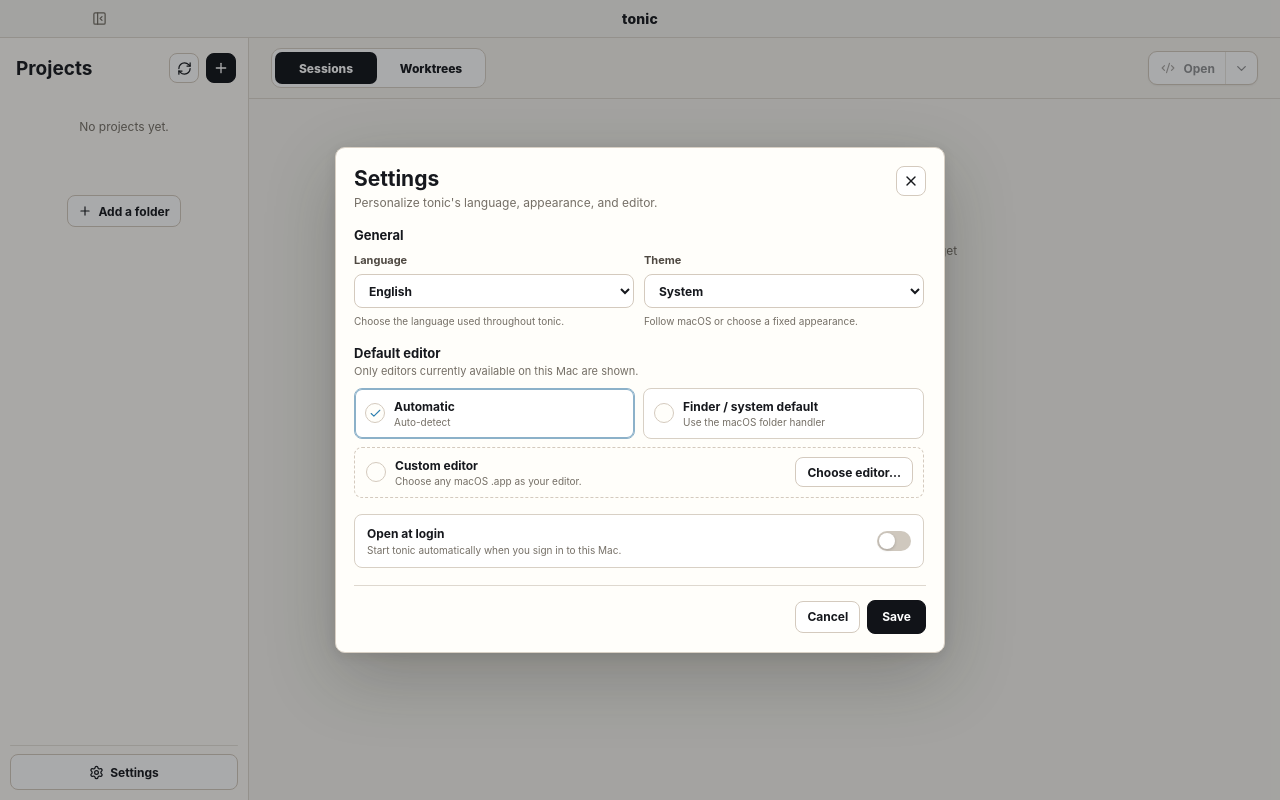
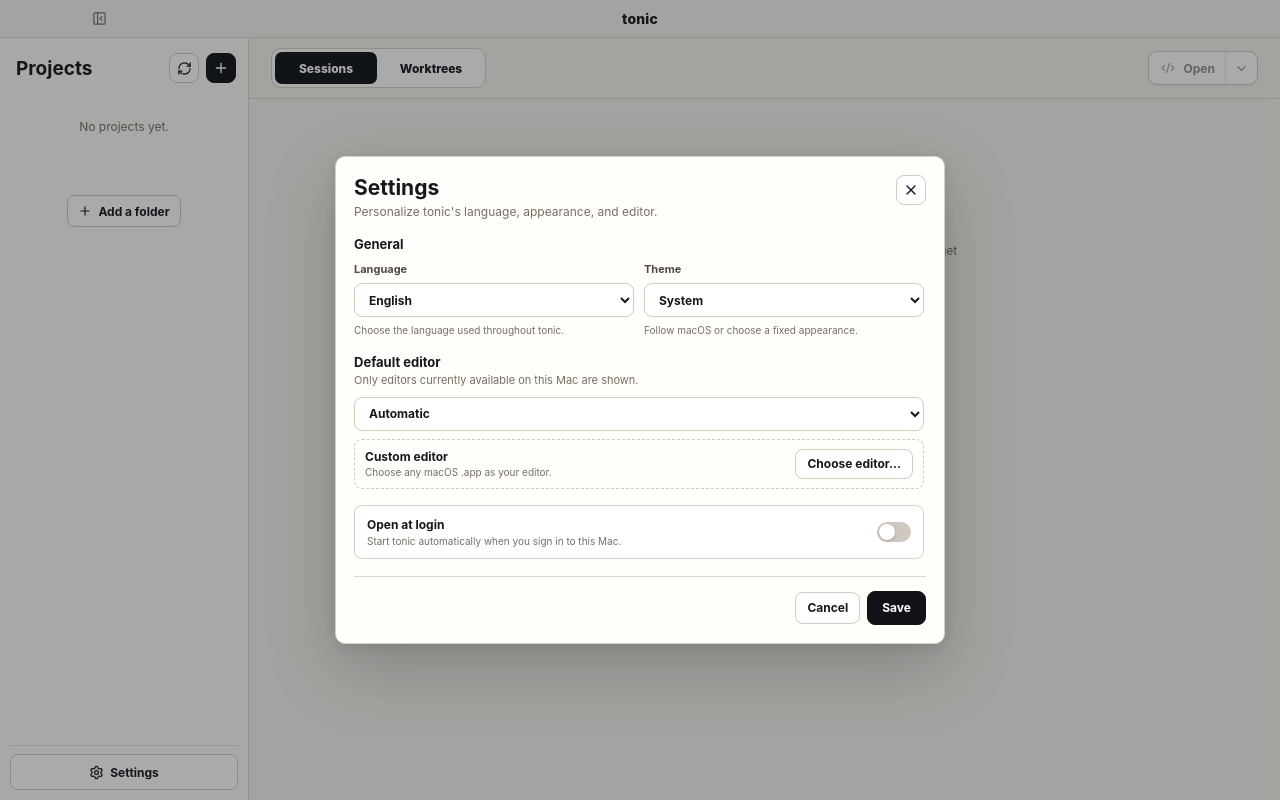
Before and after one commit to coffeedeveloper/tonic, a React (Vite) app: page / in a window 1280 px wide. Both pictures are taken after a click on the button "Settings". Built offline with nearby package versions, Linux system fonts and the light colour scheme.

Commit message:
refactor(app): simplify session and editor controls

```diff
--- a/src/components/SessionCard.tsx
+++ b/src/components/SessionCard.tsx
@@ -65,6 +65,13 @@
     { name: title }
   );
   const detailsTooltipProps = tooltipProps(detailsLabel, "left");
+  const resumeLabel = copied
+    ? t("session.copied")
+    : t("session.resumeAria", { name: title });
+  const resumeTooltipProps = tooltipProps(
+    copied ? t("session.copied") : t("session.resume"),
+    "left"
+  );
 
   return (
     <article
@@ -198,8 +205,12 @@
           className={`record-action-button ${copied ? "copied" : ""}`}
           type="button"
           disabled={copying}
-          aria-label={t("session.resumeAria", { name: title })}
-          onClick={onResume}
+          aria-label={resumeLabel}
+          {...resumeTooltipProps}
+          onClick={() => {
+            resumeTooltipProps.onMouseLeave();
+            onResume();
+          }}
         >
           {copying ? (
             <LoaderCircle className="spin" size={15} aria-hidden="true" />
@@ -208,7 +219,6 @@
           ) : (
             <Copy size={15} aria-hidden="true" />
           )}
-          {copied ? t("session.copied") : t("session.resume")}
         </button>
       </div>
 
--- a/src/components/SettingsModal.tsx
+++ b/src/components/SettingsModal.tsx
@@ -1,4 +1,4 @@
-import { Check, LoaderCircle, X } from "lucide-react";
+import { LoaderCircle, X } from "lucide-react";
 import { useEffect, useMemo, useRef, useState } from "react";
 import type { FormEvent, MouseEvent } from "react";
 import { useI18n } from "../i18n";
@@ -205,58 +205,40 @@
               <p>{t("settings.editorHint")}</p>
             </div>
 
-            <div className="editor-choice-group" role="radiogroup" aria-label={t("settings.editorAria")}>
-              <div className="editor-options">
-                {availableEditors.map((editor) => (
-                  <label
-                    className={`editor-option ${draft.editorId === editor.id ? "selected" : ""}`}
-                    key={editor.id}
-                  >
-                    <input
-                      type="radio"
-                      name="editor"
-                      value={editor.id}
-                      checked={draft.editorId === editor.id}
-                      onChange={() => setDraft((current) => ({ ...current, editorId: editor.id }))}
-                    />
-                    <span className="editor-check" aria-hidden="true">
-                      {draft.editorId === editor.id ? <Check size={13} /> : null}
-                    </span>
-                    <span className="editor-copy">
-                      <strong>{editorName(editor)}</strong>
-                      <span>
-                        {editor.id === "system"
-                          ? t("settings.systemHandler")
-                          : editor.appPath || editor.name}
-                      </span>
-                    </span>
-                  </label>
-                ))}
-              </div>
-
-              <div className={`custom-editor-row ${draft.editorId === "custom" ? "selected" : ""}`}>
-                <button
-                  className="custom-editor-choice"
-                  type="button"
-                  role="radio"
-                  aria-checked={draft.editorId === "custom"}
-                  disabled={!customEditorPath || saving || choosingCustomEditor}
-                  onClick={() =>
+            <div className="editor-choice-group">
+              <label className="editor-select-field">
+                <span className="sr-only">{t("settings.editorAria")}</span>
+                <select
+                  className="settings-select"
+                  value={draft.editorId}
+                  onChange={(event) => {
+                    const editorId = event.target.value;
                     setDraft((current) => ({
                       ...current,
-                      editorId: "custom",
-                      customEditorPath
-                    }))
-                  }
+                      editorId,
+                      customEditorPath:
+                        editorId === "custom" ? customEditorPath : current.customEditorPath
+                    }));
+                  }}
                 >
-                  <span className="editor-check" aria-hidden="true">
-                    {draft.editorId === "custom" ? <Check size={13} /> : null}
-                  </span>
-                  <span className="custom-editor-copy">
-                    <strong>{customEditorName || t("settings.customEditor")}</strong>
-                    <span>{customEditorPath || t("settings.customEditorHint")}</span>
-                  </span>
-                </button>
+                  {availableEditors.map((editor) => (
+                    <option key={editor.id} value={editor.id}>
+                      {editorName(editor)}
+                    </option>
+                  ))}
+                  {customEditorPath ? (
+                    <option value="custom">
+                      {t("settings.customEditor")} · {customEditorName}
+                    </option>
+                  ) : null}
+                </select>
+              </label>
+
+              <div className="custom-editor-row">
+                <span className="custom-editor-copy">
+                  <strong>{customEditorName || t("settings.customEditor")}</strong>
+                  <span>{customEditorPath || t("settings.customEditorHint")}</span>
+                </span>
                 <button
                   className="secondary-button"
                   type="button"
--- a/src/i18n.tsx
+++ b/src/i18n.tsx
@@ -145,7 +145,6 @@
   "settings.autoEditor": "Automatic · {name}",
   "settings.autoDetect": "Automatic",
   "settings.systemEditor": "Finder / system default",
-  "settings.systemHandler": "Use the macOS folder handler",
   "settings.customEditor": "Custom editor",
   "settings.customEditorHint": "Choose any macOS .app as your editor.",
   "settings.chooseEditor": "Choose editor…",
@@ -309,7 +308,6 @@
   "settings.autoEditor": "自动 · {name}",
   "settings.autoDetect": "自动选择",
   "settings.systemEditor": "Finder / 系统默认",
-  "settings.systemHandler": "使用 macOS 文件夹打开方式",
   "settings.customEditor": "自定义编辑器",
   "settings.customEditorHint": "选择任意 macOS .app 作为编辑器。",
   "settings.chooseEditor": "选择编辑器…",
--- a/src/styles/app.css
+++ b/src/styles/app.css
@@ -1058,88 +1058,6 @@
   font-size: 11px;
 }
 
-.editor-options {
-  display: grid;
-  grid-template-columns: repeat(2, minmax(0, 1fr));
-  gap: 8px;
-}
-
-.editor-option {
-  display: grid;
-  grid-template-columns: auto minmax(0, 1fr);
-  align-items: center;
-  gap: 9px;
-  min-width: 0;
-  border: 1px solid var(--border);
-  border-radius: 8px;
-  background: var(--surface-strong);
-  cursor: pointer;
-  padding: 10px;
-  transition:
-    border-color 0.15s ease,
-    background-color 0.15s ease,
-    box-shadow 0.15s ease;
-}
-
-.editor-option:hover:not(.unavailable) {
-  background: var(--hover);
-}
-
-.editor-option.selected {
-  border-color: #8cb1c9;
-  box-shadow: inset 0 0 0 1px #8cb1c9;
-}
-
-.editor-option.unavailable {
-  cursor: not-allowed;
-  opacity: 0.5;
-}
-
-.editor-option input {
-  position: absolute;
-  width: 1px;
-  height: 1px;
-  opacity: 0;
-}
-
-.editor-check {
-  display: grid;
-  width: 20px;
-  height: 20px;
-  place-items: center;
-  border: 1px solid var(--border-control);
-  border-radius: 999px;
-  background: var(--surface);
-  color: var(--focus);
-}
-
-.editor-option:has(input:focus-visible) {
-  outline: 2px solid var(--focus);
-  outline-offset: 2px;
-}
-
-.editor-copy {
-  display: grid;
-  gap: 2px;
-  min-width: 0;
-}
-
-.editor-copy strong,
-.editor-copy span {
-  overflow: hidden;
-  text-overflow: ellipsis;
-  white-space: nowrap;
-}
-
-.editor-copy strong {
-  font-size: 12px;
-}
-
-.editor-copy span {
-  color: var(--text-muted);
-  font-size: 10px;
-}
-
 .launch-setting {
   display: grid;
   grid-template-columns: minmax(0, 1fr) auto;
--- a/src/styles/detail-overrides.css
+++ b/src/styles/detail-overrides.css
@@ -367,8 +367,12 @@
 }
 
 .session-card .record-action-button {
+  width: 34px;
+  min-width: 34px;
+  height: 34px;
   min-height: 34px;
   border-radius: 9px;
+  padding: 0;
 }
 
 .session-detail-panel {
--- a/src/styles/theme.css
+++ b/src/styles/theme.css
@@ -309,12 +309,6 @@
   background: rgba(0, 0, 0, 0.56);
 }
 
-:root[data-theme="dark"] .editor-option.selected,
-:root[data-theme="dark"] .choice-option.selected {
-  border-color: var(--focus);
-  box-shadow: inset 0 0 0 1px var(--focus);
-}
-
 :root[data-theme="dark"] .switch {
   background: #555b65;
 }
@@ -378,29 +372,9 @@
   gap: 8px;
 }
 
-.custom-editor-row.selected {
-  border-style: solid;
-  border-color: var(--focus);
-  box-shadow: inset 0 0 0 1px var(--focus);
-}
-
-.custom-editor-choice {
-  display: grid;
-  grid-template-columns: auto minmax(0, 1fr);
-  align-items: center;
-  gap: 9px;
+.editor-select-field {
+  display: block;
   min-width: 0;
-  border-radius: 6px;
-  background: transparent;
-  color: var(--text);
-  cursor: pointer;
-  padding: 1px;
-  text-align: left;
-}
-
-.custom-editor-choice:disabled {
-  cursor: default;
-  opacity: 1;
 }
 
 .worktree-name strong[tabindex],
@@ -437,8 +411,7 @@
 }
 
 @media (max-width: 680px) {
-  .settings-general-grid,
-  .editor-options {
+  .settings-general-grid {
     grid-template-columns: 1fr;
   }
 }
```
